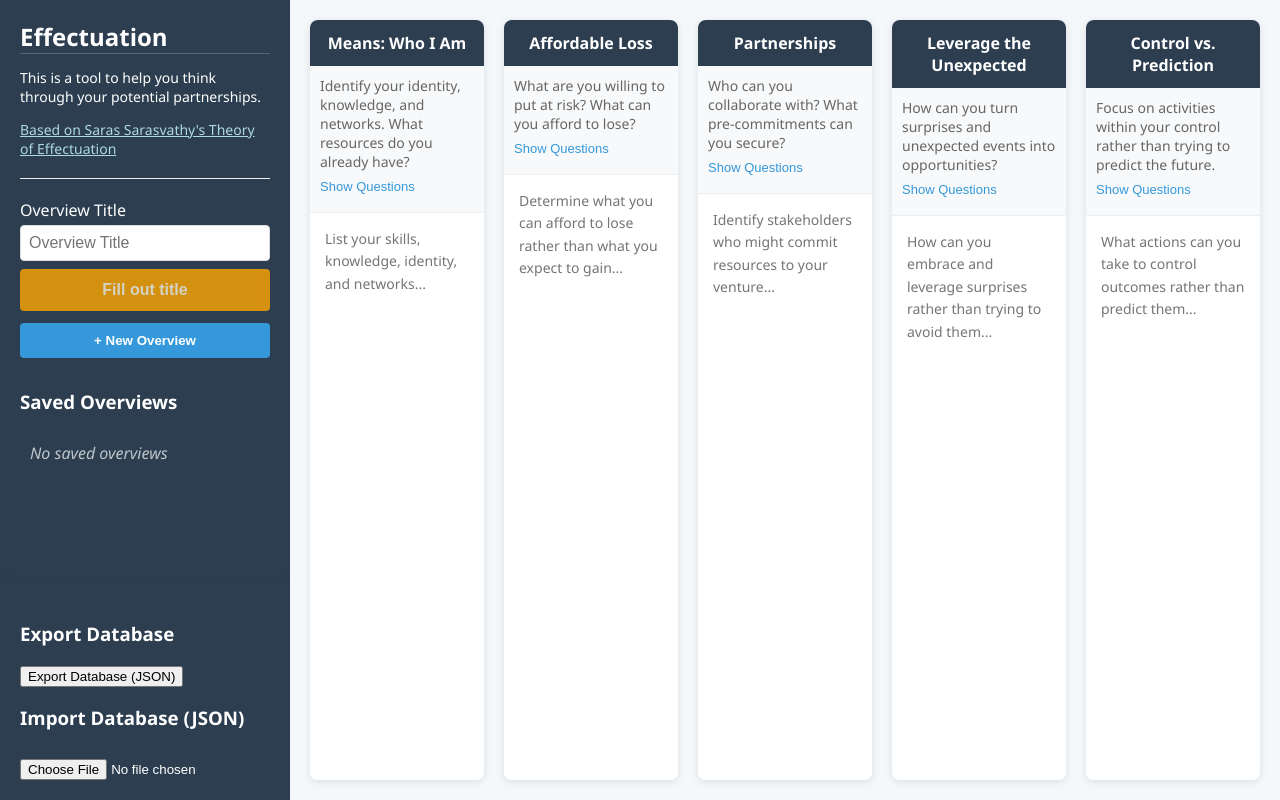
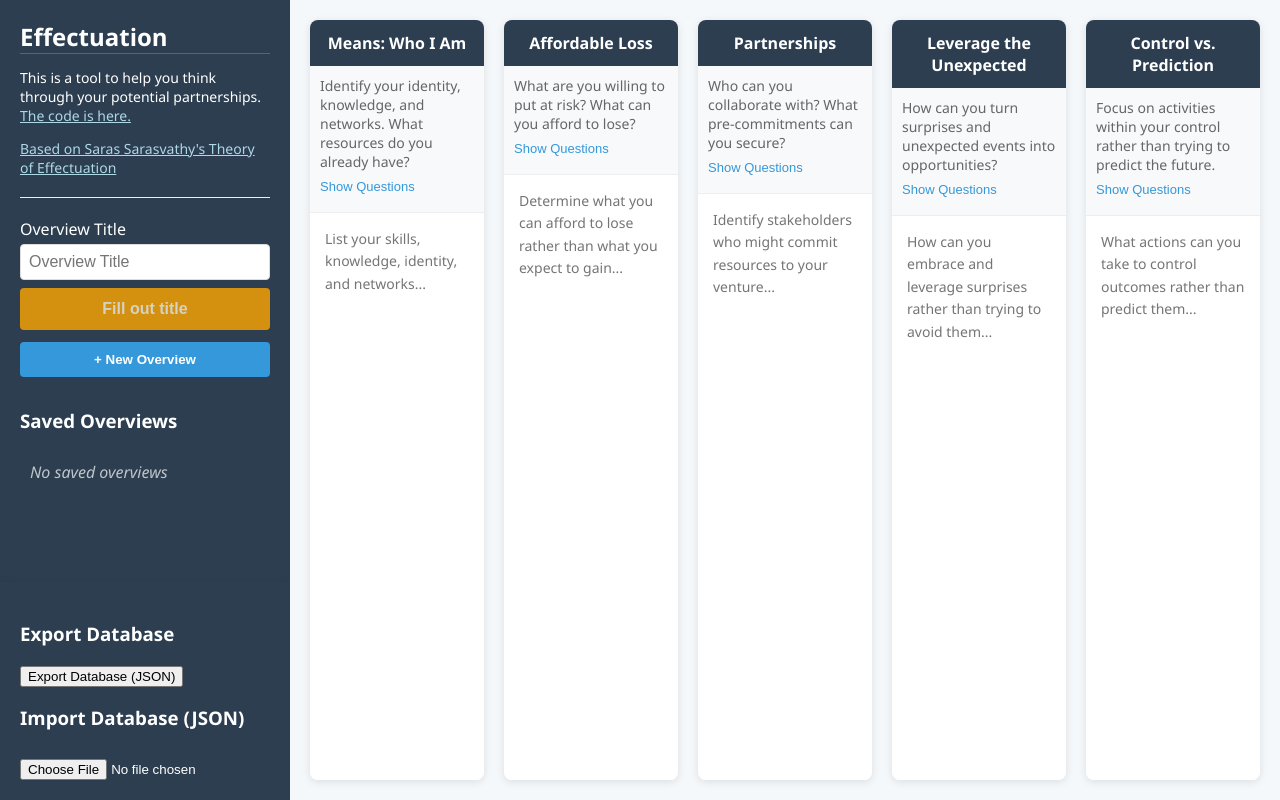
Before and after one commit to roberthopman/effectuation-tool, a plain HTML site: page index.html in a window 1280 px wide. Drawn offline with Linux system fonts and the light colour scheme.

Commit message:
Add link

```diff
--- a/index.html
+++ b/index.html
@@ -273,9 +273,12 @@
   <div class="sidebar">
     <h2>Effectuation</h2>
     <div class="header">
-      <p>This is a tool to help you think through your potential partnerships.</p>
-      <a href="https://scholar.google.com/citations?user=4LmjS-kAAAAJ&hl=en&oi=sra" target="_blank"
-        style="color: lightblue;">Based on Saras Sarasvathy's Theory of Effectuation</a>
+      <p>This is a tool to help you think through your potential partnerships.
+        <a href="https://github.com/roberthopman/effectuation-tool" style="color: lightblue;">
+          The code is here.</a>
+      </p>
+      <a href="https://scholar.google.com/citations?user=4LmjS-kAAAAJ&hl=en&oi=sra" style="color: lightblue;">
+        Based on Saras Sarasvathy's Theory of Effectuation</a>
     </div>
     <div class="sidebar-content">
       <label for="overviewTitle" style="margin-bottom:4px;display:block;">Overview Title</label>
```
